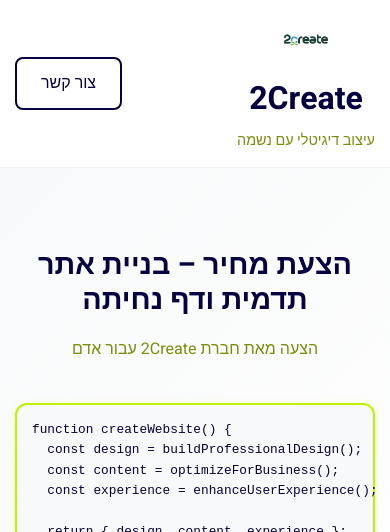
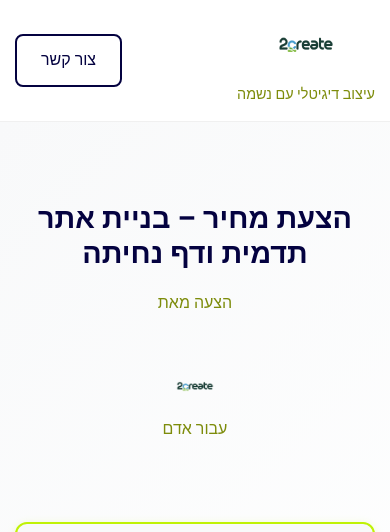
Before and after one commit to Idosegev23/2create-quote-landing, a website: page public/index.html in a window 390 px wide. Shown: the top 532 px of the page. Drawn offline with Linux system fonts and the light colour scheme.

Commit message:
Replace all 2Create text with logo only - cleaner visual branding

```diff
--- a/public/index.html
+++ b/public/index.html
@@ -18,10 +18,7 @@
             <div class="header-content">
                 <div class="logo">
                     <img src="logo.webp" alt="2Create Logo" class="logo-image">
-                    <div class="logo-text">
-                        <h1>2Create</h1>
-                        <p>עיצוב דיגיטלי עם נשמה</p>
-                    </div>
+                    <p class="logo-tagline">עיצוב דיגיטלי עם נשמה</p>
                 </div>
                 <nav class="nav">
                     <a href="#contact" class="cta-button">צור קשר</a>
@@ -35,7 +32,11 @@
         <div class="container">
             <div class="hero-content">
                 <h1 class="hero-title">הצעת מחיר – בניית אתר תדמית ודף נחיתה</h1>
-                <p class="hero-subtitle">הצעה מאת חברת 2Create עבור אדם</p>
+                <div class="hero-logo-container">
+                    <p class="hero-subtitle">הצעה מאת</p>
+                    <img src="logo.webp" alt="2Create Logo" class="hero-logo-image">
+                    <p class="hero-subtitle">עבור אדם</p>
+                </div>
                 <div class="hero-decoration">
                     <div class="code-block">
                         <pre><code>function createWebsite() {
@@ -164,7 +165,7 @@
                 <div class="contact-details">
                     <div class="contact-logo">
                         <img src="logo.webp" alt="2Create Logo" class="contact-logo-image">
-                        <p><strong>2Create – עיצוב דיגיטלי עם נשמה</strong></p>
+                        <p><strong>עיצוב דיגיטלי עם נשמה</strong></p>
                     </div>
                     <p>🌐 <a href="https://2create.vercel.app" target="_blank">www.2-create.co.il</a></p>
                     <p>✆ גיא – <a href="tel:0503504937">050-3504937</a></p>
@@ -230,13 +231,10 @@
             <div class="footer-content">
                 <div class="footer-logo">
                     <img src="logo.webp" alt="2Create Logo" class="footer-logo-image">
-                    <div class="footer-logo-text">
-                        <h3>2Create</h3>
-                        <p>אנחנו לא מרכיבים אתרים, אנחנו יוצרים אותם.</p>
-                    </div>
+                    <p class="footer-tagline">אנחנו לא מרכיבים אתרים, אנחנו יוצרים אותם.</p>
                 </div>
                 <div class="footer-links">
-                    <p>© 2025 2Create. כל הזכויות שמורות.</p>
+                    <p>© 2025 כל הזכויות שמורות.</p>
                 </div>
             </div>
         </div>
--- a/public/style.css
+++ b/public/style.css
@@ -47,22 +47,16 @@
 }
 
 .logo-image {
-    width: 60px;
-    height: 60px;
+    width: 80px;
+    height: 80px;
     object-fit: contain;
 }
 
-.logo-text h1 {
-    font-size: 2rem;
-    font-weight: 700;
-    color: #040240;
-    margin-bottom: 5px;
-}
-
-.logo-text p {
+.logo-tagline {
     font-size: 0.9rem;
     color: #7D8C0B;
     font-weight: 400;
+    margin: 0;
 }
 
 /* Buttons */
@@ -123,6 +117,21 @@
     color: #7D8C0B;
     margin-bottom: 40px;
     font-weight: 400;
+}
+
+.hero-logo-container {
+    display: flex;
+    align-items: center;
+    justify-content: center;
+    gap: 15px;
+    margin-bottom: 40px;
+    flex-wrap: wrap;
+}
+
+.hero-logo-image {
+    width: 50px;
+    height: 50px;
+    object-fit: contain;
 }
 
 .hero-decoration {
@@ -578,22 +587,16 @@
 }
 
 .footer-logo-image {
-    width: 50px;
-    height: 50px;
+    width: 60px;
+    height: 60px;
     object-fit: contain;
     filter: brightness(0) invert(1);
 }
 
-.footer-logo-text h3 {
-    font-size: 1.5rem;
-    font-weight: 600;
-    margin-bottom: 10px;
-    color: #BFF205;
-}
-
-.footer-logo-text p {
+.footer-tagline {
     color: #ccc;
     font-size: 0.9rem;
+    margin: 0;
 }
 
 .footer-links p {
@@ -652,8 +655,8 @@
     }
 
     .logo-image {
-        width: 50px;
-        height: 50px;
+        width: 60px;
+        height: 60px;
     }
 
     .footer-logo {
@@ -662,8 +665,18 @@
     }
 
     .footer-logo-image {
-        width: 45px;
-        height: 45px;
+        width: 50px;
+        height: 50px;
+    }
+
+    .hero-logo-container {
+        flex-direction: column;
+        gap: 10px;
+    }
+
+    .hero-logo-image {
+        width: 40px;
+        height: 40px;
     }
 
     th, td {
```
